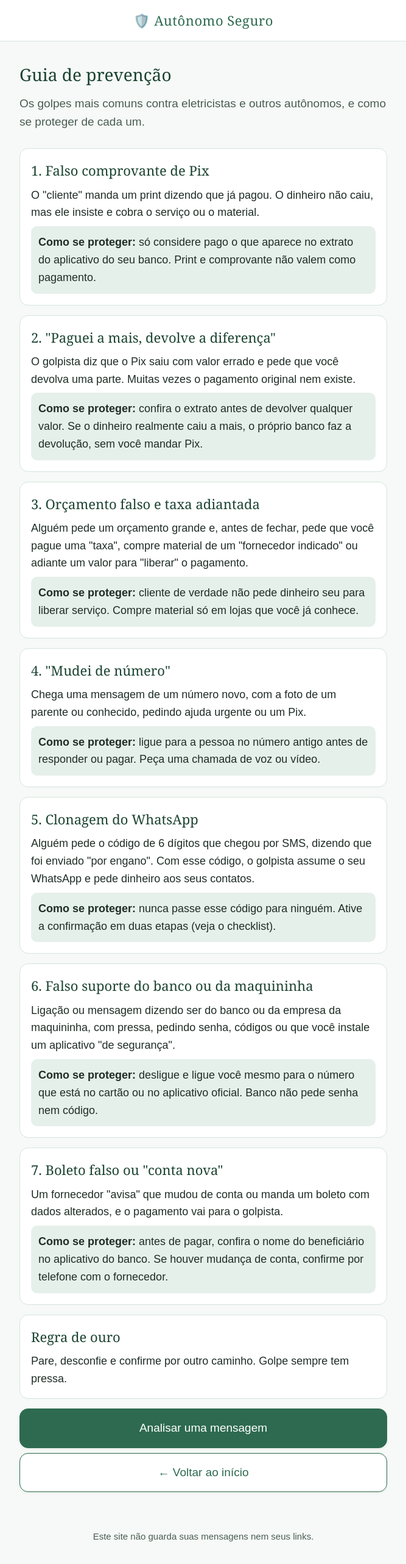
After one commit to amandinhaxy1020-hope/Autonomo-seguro, a Spring app: template src/main/resources/templates/guia.html in a window 1280 px wide. The commit adds this page. Shown: the whole page at 61% size, without its empty margins (306-973 px from the left). Run offline with Thymeleaf, Linux system fonts and the light colour scheme; the template is opened without the code that fills it, so the values that code supplies are empty.

Commit message:
Fase 6: guia, checklist e ajuda

```diff
--- a/src/main/resources/static/css/estilo.css
+++ b/src/main/resources/static/css/estilo.css
@@ -69,3 +69,14 @@ h1 { font-family: Georgia, "Times New Roman", serif; font-weight: normal; font-s
 
 .rodape { text-align: center; font-size: 15px; padding: 18px; color: var(--texto-suave); }
 .resultado p, .resultado li { overflow-wrap: anywhere; }
+.cartao { background: #ffffff; border: 1.5px solid #d5e5db; border-radius: 14px; padding: 18px; margin-bottom: 16px; }
+.cartao h2 { font-family: Georgia, "Times New Roman", serif; font-weight: normal; font-size: 22px; color: var(--verde-escuro); margin: 0 0 8px; }
+.cartao p { margin: 8px 0 0; }
+.cartao ol, .cartao ul { padding-left: 22px; margin: 8px 0 0; }
+.cartao li { margin-bottom: 8px; }
+.dica { background: var(--verde-claro); border-radius: 10px; padding: 12px; }
+.check-item { display: flex; gap: 14px; align-items: flex-start; background: #ffffff; border: 1.5px solid #d5e5db; border-radius: 14px; padding: 16px; margin-bottom: 12px; cursor: pointer; }
+.check-item input { width: 28px; height: 28px; flex-shrink: 0; margin-top: 2px; accent-color: var(--verde); }
+.check-item .detalhe { color: var(--texto-suave); font-size: 16px; }
+.contagem { font-weight: bold; color: var(--verde-escuro); margin: 0 0 16px; }
+.conteudo > .botao { margin-top: 8px; }
--- /dev/null
+++ b/src/main/resources/templates/guia.html
@@ -0,0 +1,67 @@
+<!DOCTYPE html>
+<html lang="pt-br" xmlns:th="http://www.thymeleaf.org">
+<head>
+<meta charset="UTF-8">
+<meta name="viewport" content="width=device-width, initial-scale=1.0">
+<title>Guia de prevenção - Autônomo Seguro</title>
+<link rel="stylesheet" th:href="@{/css/estilo.css}">
+</head>
+<body>
+<header th:replace="~{fragmentos :: topo}"></header>
+<main class="conteudo">
+<h1>Guia de prevenção</h1>
+<p class="lead">Os golpes mais comuns contra eletricistas e outros autônomos, e como se proteger de cada um.</p>
+
+<section class="cartao">
+<h2>1. Falso comprovante de Pix</h2>
+<p>O "cliente" manda um print dizendo que já pagou. O dinheiro não caiu, mas ele insiste e cobra o serviço ou o material.</p>
+<p class="dica"><strong>Como se proteger:</strong> só considere pago o que aparece no extrato do aplicativo do seu banco. Print e comprovante não valem como pagamento.</p>
+</section>
+
+<section class="cartao">
+<h2>2. "Paguei a mais, devolve a diferença"</h2>
+<p>O golpista diz que o Pix saiu com valor errado e pede que você devolva uma parte. Muitas vezes o pagamento original nem existe.</p>
+<p class="dica"><strong>Como se proteger:</strong> confira o extrato antes de devolver qualquer valor. Se o dinheiro realmente caiu a mais, o próprio banco faz a devolução, sem você mandar Pix.</p>
+</section>
+
+<section class="cartao">
+<h2>3. Orçamento falso e taxa adiantada</h2>
+<p>Alguém pede um orçamento grande e, antes de fechar, pede que você pague uma "taxa", compre material de um "fornecedor indicado" ou adiante um valor para "liberar" o pagamento.</p>
+<p class="dica"><strong>Como se proteger:</strong> cliente de verdade não pede dinheiro seu para liberar serviço. Compre material só em lojas que você já conhece.</p>
+</section>
+
+<section class="cartao">
+<h2>4. "Mudei de número"</h2>
+<p>Chega uma mensagem de um número novo, com a foto de um parente ou conhecido, pedindo ajuda urgente ou um Pix.</p>
+<p class="dica"><strong>Como se proteger:</strong> ligue para a pessoa no número antigo antes de responder ou pagar. Peça uma chamada de voz ou vídeo.</p>
+</section>
+
+<section class="cartao">
+<h2>5. Clonagem do WhatsApp</h2>
+<p>Alguém pede o código de 6 dígitos que chegou por SMS, dizendo que foi enviado "por engano". Com esse código, o golpista assume o seu WhatsApp e pede dinheiro aos seus contatos.</p>
+<p class="dica"><strong>Como se proteger:</strong> nunca passe esse código para ninguém. Ative a confirmação em duas etapas (veja o checklist).</p>
+</section>
+
+<section class="cartao">
+<h2>6. Falso suporte do banco ou da maquininha</h2>
+<p>Ligação ou mensagem dizendo ser do banco ou da empresa da maquininha, com pressa, pedindo senha, códigos ou que você instale um aplicativo "de segurança".</p>
+<p class="dica"><strong>Como se proteger:</strong> desligue e ligue você mesmo para o número que está no cartão ou no aplicativo oficial. Banco não pede senha nem código.</p>
+</section>
+
+<section class="cartao">
+<h2>7. Boleto falso ou "conta nova"</h2>
+<p>Um fornecedor "avisa" que mudou de conta ou manda um boleto com dados alterados, e o pagamento vai para o golpista.</p>
+<p class="dica"><strong>Como se proteger:</strong> antes de pagar, confira o nome do beneficiário no aplicativo do banco. Se houver mudança de conta, confirme por telefone com o fornecedor.</p>
+</section>
+
+<section class="cartao">
+<h2>Regra de ouro</h2>
+<p>Pare, desconfie e confirme por outro caminho. Golpe sempre tem pressa.</p>
+</section>
+
+<a class="botao botao-principal" th:href="@{/mensagem}">Analisar uma mensagem</a>
+<a class="botao" th:href="@{/}">← Voltar ao início</a>
+</main>
+<footer th:replace="~{fragmentos :: rodape}"></footer>
+</body>
+</html>
```
Also changed, not shown: src/main/java/com/autonomoseguro/controller/PaginasController.java (+6 -10 lines), src/main/resources/static/js/checklist.js (added, +17 -0 lines), src/main/resources/templates/ajuda.html (added, +52 -0 lines), src/main/resources/templates/checklist.html (added, +32 -0 lines).
